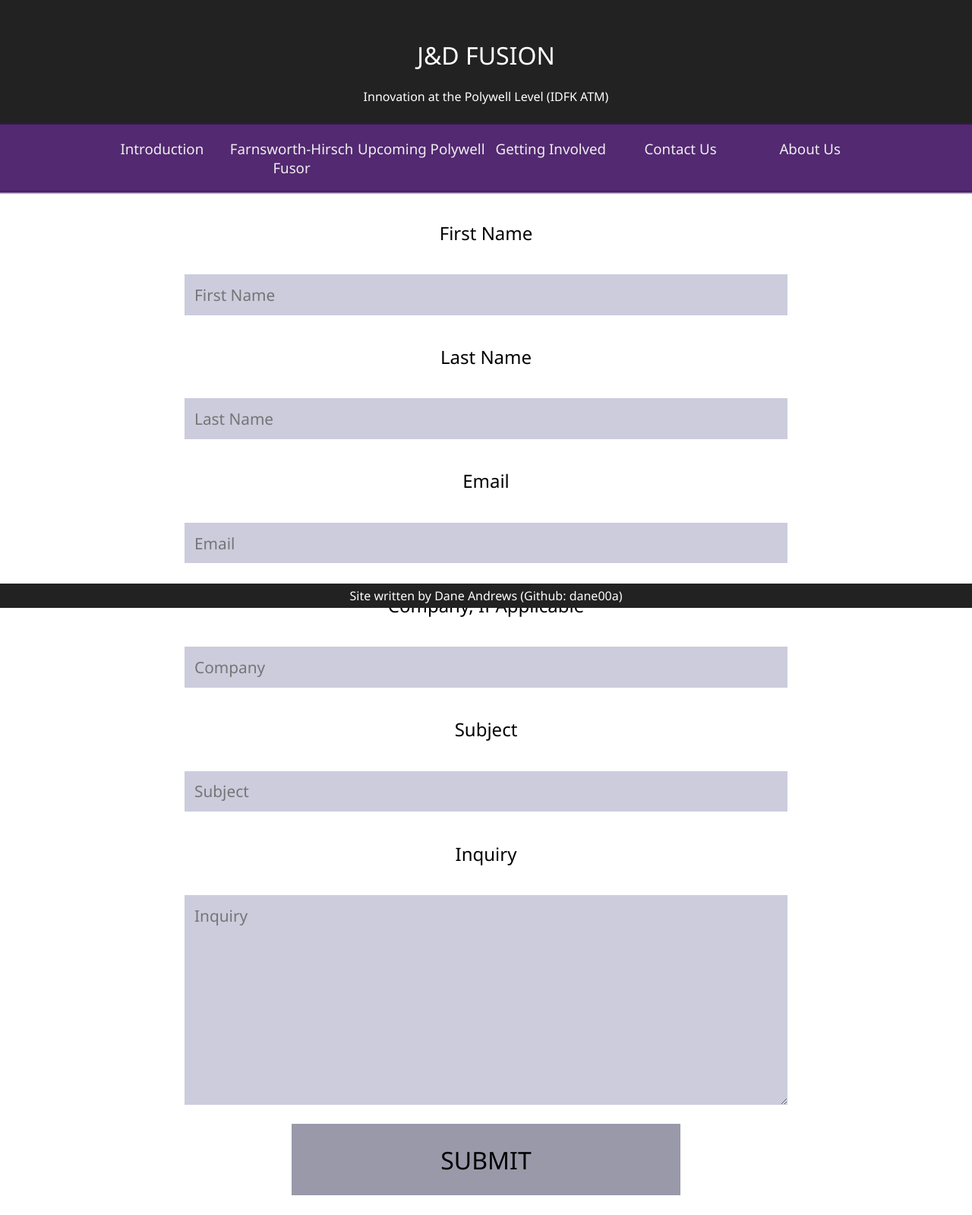
After one commit to dane00a/JDFusion, a PHP site: page /contact.php in a window 1280 px wide. The commit adds this page. Shown: the whole page at 76% size. Run offline with PHP 8.4, Linux system fonts and the light colour scheme.

Commit message:
New Pages, More Improvments
I have generated an About Us (has nothing on it at the moment).
Have generated a Contact Us page, with a form but currently no
processing page for it. The CSS has also been given an aesthetic touch
up in multiple places.
The Polywell-obs.php page is no longer obsolete, and has been renamed.

```diff
--- /dev/null
+++ b/contact.php
@@ -0,0 +1,22 @@
+<!DOCTYPE html>
+<html>
+  <head>
+    <link href="css/contact.css" rel="stylesheet" type="text/css">
+  </head>
+  <body>
+    <?php
+      include("menu.html");
+      ?>
+      <div class="wrapper">
+        <form action="processcontact.php" method="GET">
+          <label>First Name</label><input id="f_name" name="f_name" class="form_field_nta" placeholder="First Name">
+          <label>Last Name</label><input id="l_name" name="l_name" class="form_field_nta" placeholder="Last Name">
+          <label>Email</label><input id="email" name="email" class="form_field_nta" placeholder="Email">
+          <label>Company, If Applicable</label><input id="company" name="company" class="form_field_nta" placeholder="Company">
+          <label>Subject</label><input id="subject" name="subject" class="form_field_nta" placeholder="Subject">
+          <label>Inquiry</label><textarea id="inquiry" name="inquiry" class="form_field_textarea" placeholder="Inquiry"></textarea>
+          <button type="submit" class="submit_button">SUBMIT</button>
+        </form>
+      </div>
+  </body>
+</html>
--- /dev/null
+++ b/css/contact.css
@@ -0,0 +1,45 @@
+.form_field_nta, .form_field_textarea, label{
+  display:block;
+  margin:2% auto;
+  padding:1%;
+  width:60%;
+  border:0;
+  outline:0;
+}
+label{
+  text-align: center;
+  font-size:1.5em;
+}
+.form_field_nta, .form_field_textarea{
+  background-color:#CCD;
+  font-size:1.3em;
+  transition: 0.3s ease-in;
+}
+.form_field_nta:hover, .form_field_nta:focus, .form_field_textarea:hover, .form_field_textarea:focus{
+  background-color:rgba(195, 195, 210, 0.7);
+  outline:1px #CCC solid;
+}
+@media all and (max-width:1000px){
+  .form_field_nta, .form_field_textarea{
+    width:80%;
+  }
+}
+textarea{
+  min-height:250px;
+}
+.submit_button{
+  padding:2%;
+  margin:0px auto 2% auto;
+  width:40%;
+  background-color:#99A;
+  border: 0;
+  outline: 0;
+  transition:0.2s;
+  display: block;
+  font-size:2em;
+  font-weight:100;
+}
+.submit_button:hover{
+    background-color: rgba(195, 195, 210, 0.7);
+    outline:2px #CCC solid;
+}
--- a/css/menu.css
+++ b/css/menu.css
@@ -2,7 +2,7 @@ body{
   margin:0;
   /*background-image:url(../images/background1.png);*/
 }
-p, span, a, h1, h2, h3, h4, h5, h6, li, td, pre, abbr{
+p, span, a, h1, h2, h3, h4, h5, h6, li, td, pre, abbr, input, button, label, textarea{
   font-family: Segoe UI, Verdana, sans-serif;
   font-weight:lighter;
   margin:0 inherit;
@@ -12,13 +12,15 @@ p, span, a, h1, h2, h3, h4, h5, h6, li, td, pre, abbr{
   background-color:red;
 }
 .menutop{
-  padding:30px 0 10px 0;
+  padding:30px 0px 10px 0;
   background-color: #222;
   width:100%;
   min-height:80px;
+  box-shadow:#000 0 1px 2px 2px;
 }
 .menubottom{
   background-color:#532971;
+  box-shadow:#421860 0 1px 2px 2px;
 }
 .navbar2{
   display: flex;
@@ -75,3 +77,11 @@ p, span, a, h1, h2, h3, h4, h5, h6, li, td, pre, abbr{
 .footer p{
   margin:0 !important;
 }
+.link{
+  display:inline-block;
+  width:100%;
+  height:100%;
+  padding:0;
+  margin:0;
+  text-decoration: none;
+}
--- a/menu.html
+++ b/menu.html
@@ -33,19 +33,22 @@
         </table>-->
         <div class="navbar2">
           <div class="item">
-            <h3>Introduction</h3>
+            <a class="link" href="index.php"><h3>Introduction</h3></a>
           </div>
           <div class="item">
-            <h3>Farnsworth-Hirsch Fusor</h3>
+            <a class="link" href="fusor.php"><h3>Farnsworth-Hirsch Fusor</h3></a>
           </div>
           <div class="item">
-            <h3>Upcoming Polywell</h3>
+            <a class="link" href="polywell.php"><h3>Upcoming Polywell</h3></a>
           </div>
           <div class="item">
-            <h3>How You Can Help</h3>
+            <a class="link" href="getting_involved.php"><h3>Getting Involved</h3></a>
           </div>
           <div class="item">
-            <h3>About Us</h3>
+            <a class="link" href="contact.php"><h3>Contact Us</h3></a>
+          </div>
+          <div class="item">
+            <a class="link" href="aboutus.php"><h3>About Us</h3></a>
           </div>
         </div>
       </div>
```
Also changed, not shown: aboutus.php (added, +11 -0 lines), css/polywell.css (+8 -1 lines), polywell.php (renamed from polywell-obs.php, +6 -4 lines), templatepage.php (+11 -3 lines).
